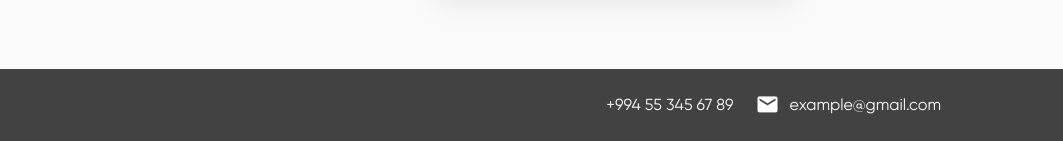
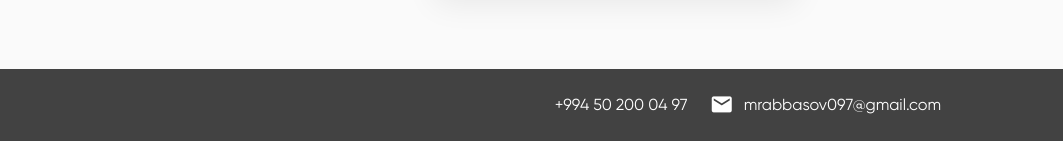
Before and after one commit to shirinzadeh/plast, a plain HTML site: page index.html in a window 1280 px wide. Shown: the part 4418-4559 px from the top of the page, 217-1280 px from the left. Drawn offline with nearby package versions, Linux system fonts and the light colour scheme.

Commit message:
modified footer text

```diff
--- a/index.html
+++ b/index.html
@@ -632,11 +632,11 @@
             <div class="footer__contact">
                <a href="tel:+994553456789" class="footer__contact__phone">
                   <i class="icon-phone"></i>
-                  <span>+994 55 345 67 89</span>
+                  <span>+994 50 200 04 97</span>
                </a>
-               <a href="mailto: example@gmail.com" class="footer__contact__email">
+               <a href="mailto: mrabbasov097@gmail.com" class="footer__contact__email">
                   <i class="icon-email"></i>
-                  <span>example@gmail.com</span>
+                  <span>mrabbasov097@gmail.com</span>
                </a>
             </div>
          </div>
```
